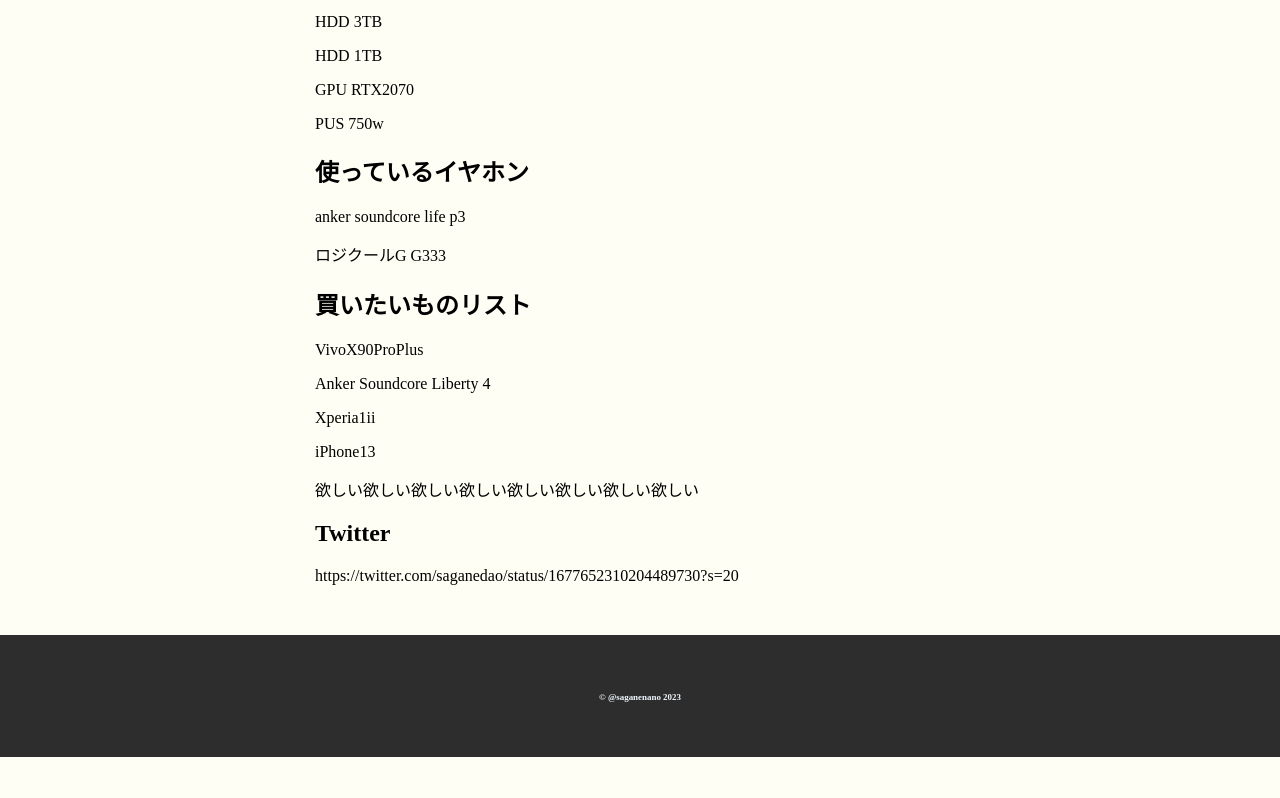
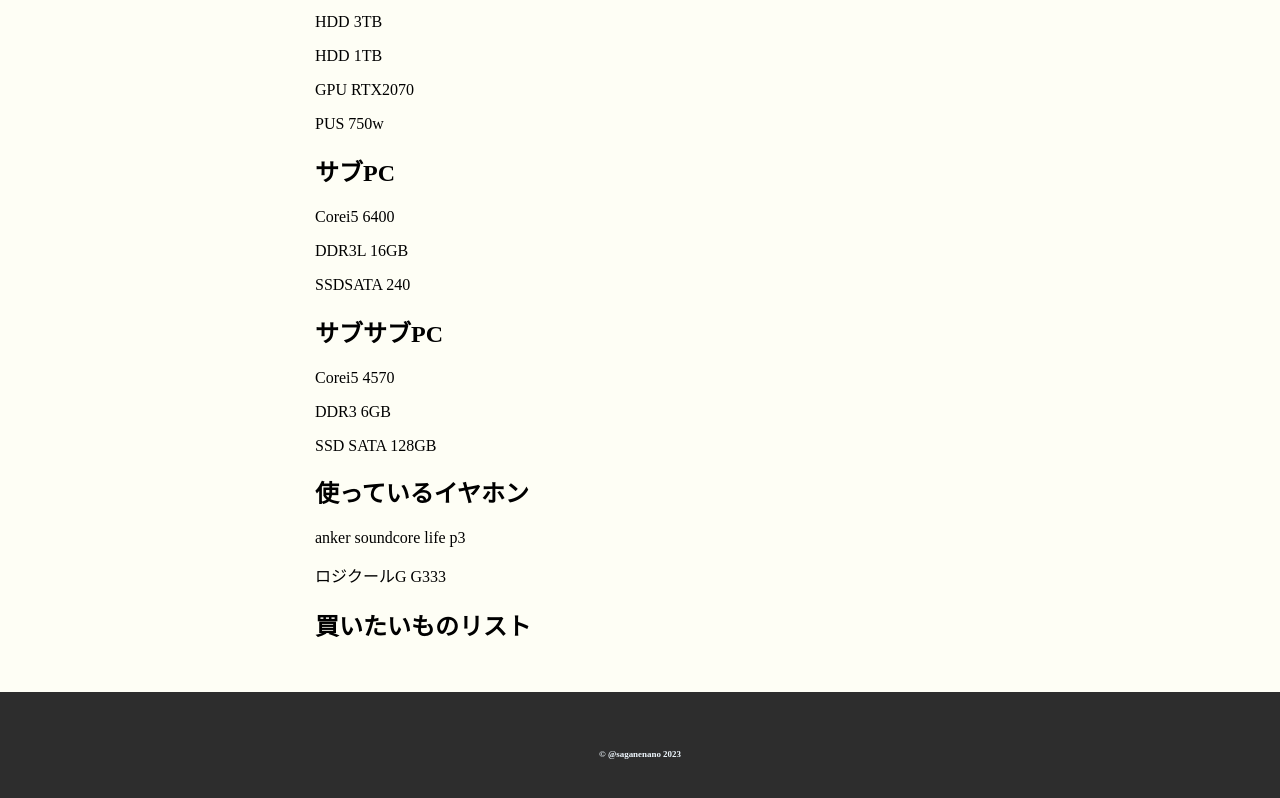
Before and after one commit to shiguna00/shiguna00.github.io, a plain HTML site: page index.html in a window 1280 px wide. Shown: the part 1326-2124 px from the top of the page. Before the commit the page ends 2083 px from the top, so only its background shows below. Drawn offline with Linux system fonts and the light colour scheme.

Commit message:
Update index.html

```diff
--- a/index.html
+++ b/index.html
@@ -58,6 +58,14 @@
           <p>HDD 1TB</p>
           <p>GPU RTX2070</p>
           <p>PUS 750w</p>
+          <h2>サブPC</h2>
+          <p>Corei5 6400</p>
+          <p>DDR3L 16GB</p>
+          <p>SSDSATA 240</p>
+          <h2>サブサブPC</h2>
+          <p>Corei5 4570</p>
+          <p>DDR3 6GB</p>
+          <p>SSD SATA 128GB</p>
 
           <h2>使っているイヤホン</h2>
           <p>anker soundcore life p3</p>
@@ -65,14 +73,9 @@
 
 
           <h2>買いたいものリスト</h2>
-          <p>VivoX90ProPlus</p>
-          <p>Anker Soundcore Liberty 4</p>
-          <p>Xperia1ii</p>
-          <p>iPhone13</p>
-          <p>欲しい欲しい欲しい欲しい欲しい欲しい欲しい欲しい</p>
 
-          <h2>Twitter</h2>
-         <p>https://twitter.com/saganedao/status/1677652310204489730?s=20</p>
+
+
 
 
 
```
